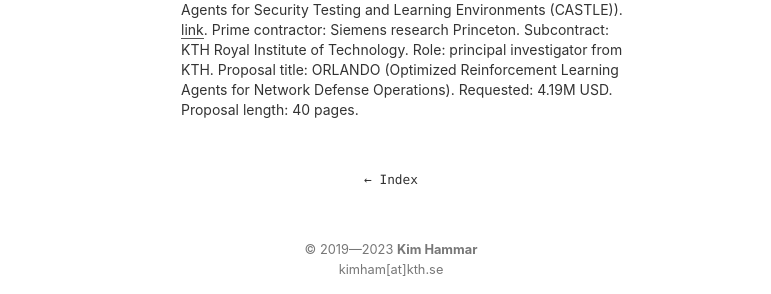
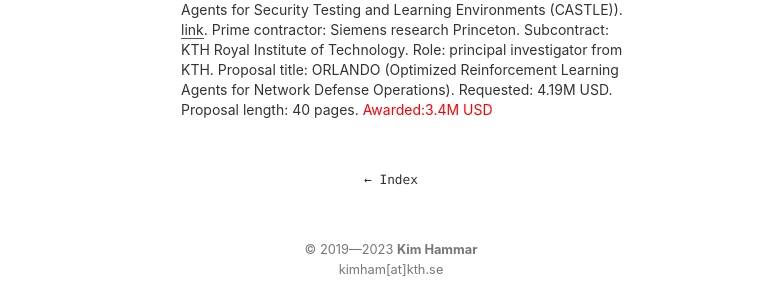
Before and after one commit to Limmen/Limmen.github.io, a Jekyll site: the page built from projects.md, in a window 1280 px wide. Shown: the part 573-867 px from the top of the page, without its empty margins (249-1020 px from the left). Built offline with Jekyll 4.4.1, drawn with Linux system fonts in a browser that asks for light colours.

Commit message:
upd news

```diff
--- a/projects.md
+++ b/projects.md
@@ -7,4 +7,4 @@ title: Research projects
 
 2022
 :   **Proposal for DARPA’s CASTLE to Fortify Computer Networks** (Cyber Agents for Security Testing and Learning Environments (CASTLE)).
-    [link](https://www.darpa.mil/news-events/2022-10-24). Prime contractor: Siemens research Princeton. Subcontract: KTH Royal Institute of Technology. Role: principal investigator from KTH. Proposal title: ORLANDO (Optimized Reinforcement Learning Agents for Network Defense Operations). Requested: 4.19M USD. Proposal length: 40 pages.
+    [link](https://www.darpa.mil/news-events/2022-10-24). Prime contractor: Siemens research Princeton. Subcontract: KTH Royal Institute of Technology. Role: principal investigator from KTH. Proposal title: ORLANDO (Optimized Reinforcement Learning Agents for Network Defense Operations). Requested: 4.19M USD. Proposal length: 40 pages. <span style="color:red">Awarded:3.4M USD</span>
```
Also changed, not shown: news.md (+1 -0 lines), 1 other file.
